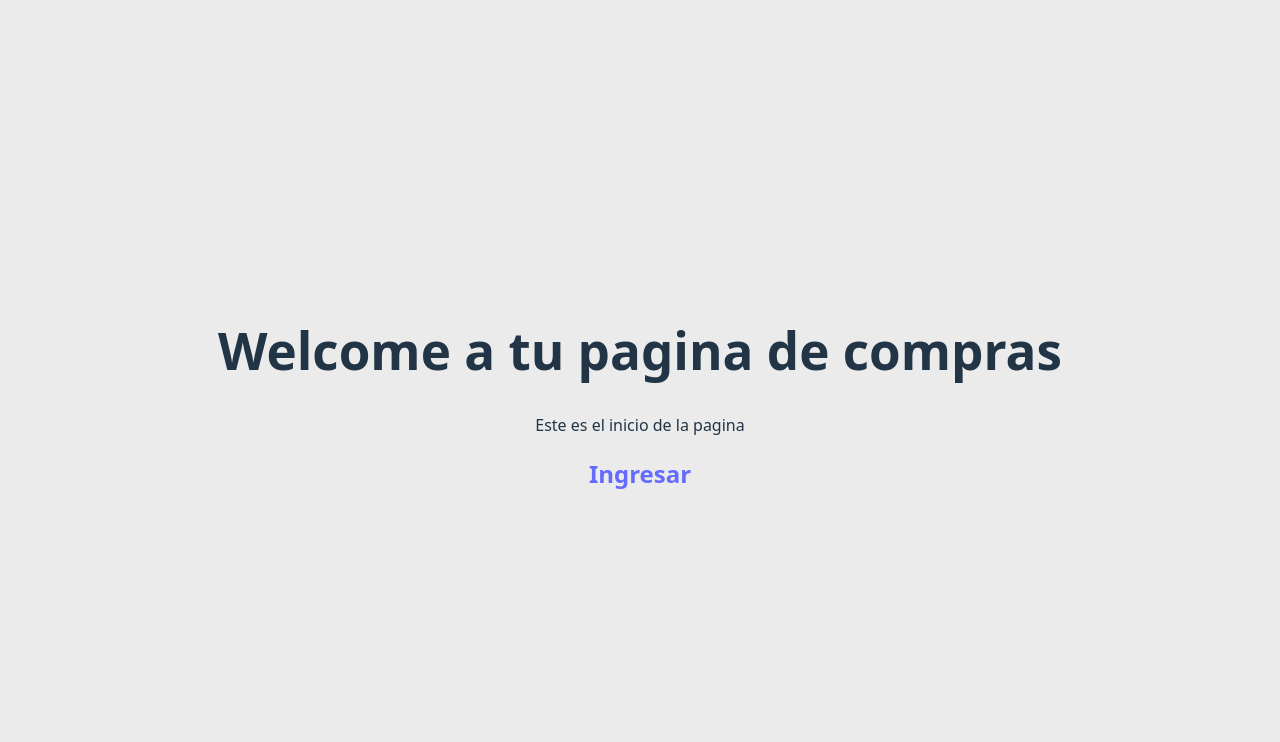
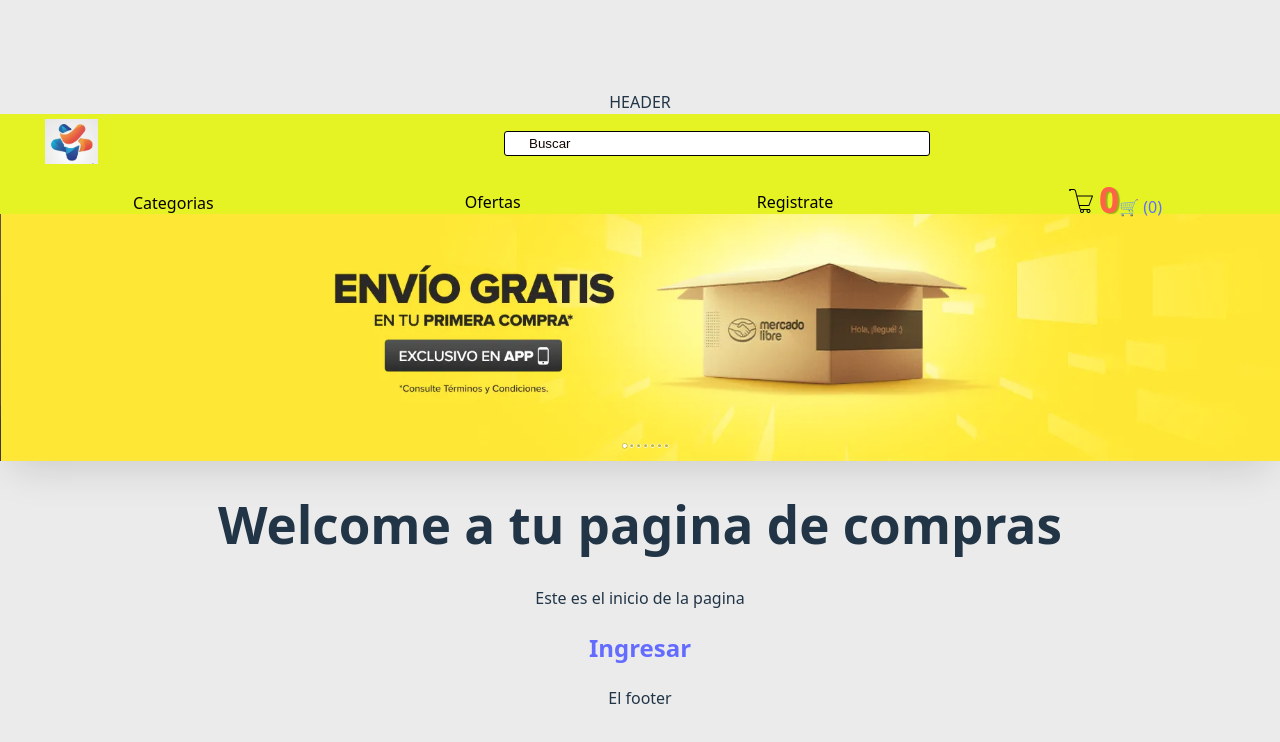
Before and after one commit to marzvk/proyecto_react_2025, a React (Vite) app in the folder react_2025/: page / in a window 1280 px wide. Shown: the top 742 px of the page. Built offline with nearby package versions, Linux system fonts and the light colour scheme.

Commit message:
Layout route, logica nav a layout

```diff
--- /dev/null
+++ b/react_2025/src/components/Layout.tsx
@@ -0,0 +1,86 @@
+import { Outlet } from "react-router";
+import Navbar from "../components/Navbar";
+import ProductCardContainer from "../components/ProductCardContainer";
+import FrontShowElement from "../components/ProductCard";
+import Respuesta from "../components/Response";
+import { useCarrito } from "../pages/Carrito";
+import { useState } from "react";
+
+function Layout() {
+    const { agregarAlCarrito } = useCarrito();
+    const [count, setCount] = useState(0);
+    const [filtro, setFiltro] = useState("");
+    const [categoriaElegida, setCategoriaElegida] = useState("");
+
+    const sumar1 = () => setCount((prev) => prev + 1);
+    const restar1 = () => setCount((prev) => (prev > 0 ? prev - 1 : 0));
+
+    const handleSearch = (value: string) => {
+        setFiltro(value.toLowerCase());
+    };
+
+    const productos = Respuesta.flatMap((cat) => cat.producto);
+    const categorias = Array.from(new Set(productos.map((prod) => prod.categoria)));
+
+    const categoriaFiltrada = categoriaElegida
+        ? productos.filter((p) => p.categoria === categoriaElegida)
+        : [];
+
+    const productosFiltrados = Respuesta.flatMap((categoria) =>
+        categoria.producto.filter((prod) =>
+            prod.title.toLowerCase().includes(filtro)
+        )
+    );
+
+    return (
+        <>
+            <header>HEADER</header>
+
+            <Navbar
+                count={count}
+                filter={filtro}
+                onSearch={handleSearch}
+                categoria={categorias}
+                selecCategoria={setCategoriaElegida}
+            />
+
+            <img className="logo" src="/logoo.png" alt="logo inicio" />
+
+            {categoriaFiltrada.length > 0 ? (
+                <ProductCardContainer title={`Categoria de ${categoriaElegida}`}>
+                    {categoriaFiltrada.slice(0, 6).map((prod) => (
+                        <FrontShowElement
+                            key={prod.id}
+                            {...prod}
+                            agregar={() => agregarAlCarrito(prod)}
+                            quitar={restar1}
+                        />
+                    ))}
+                </ProductCardContainer>
+            ) : filtro ? (
+                <div className="resultados-busqueda">
+                    <ProductCardContainer title="Resultados de búsqueda">
+                        {productosFiltrados.length > 0 ? (
+                            productosFiltrados.slice(0, 6).map((prod) => (
+                                <FrontShowElement
+                                    key={prod.id}
+                                    {...prod}
+                                    agregar={() => agregarAlCarrito(prod)}
+                                    quitar={restar1}
+                                />
+                            ))
+                        ) : (
+                            <p>No se encontraron productos.</p>
+                        )}
+                    </ProductCardContainer>
+                </div>
+            ) : null}
+
+            <main><Outlet /></main>
+
+            <footer>El footer</footer>
+        </>
+    );
+}
+
+export default Layout;
--- a/react_2025/src/main.tsx
+++ b/react_2025/src/main.tsx
@@ -8,6 +8,8 @@
 import NotFound from "./pages/NotFound.tsx";
 import { CarritoProvider } from "./pages/Carrito.tsx";
 import CarritoPage from "./pages/CarritoPage.tsx";
+import Layout from "./components/Layout.tsx";
+
 
 // App va con mayuscula, el llamado App
 createRoot(document.getElementById("root")!).render(
@@ -17,13 +19,13 @@
       <CarritoProvider>
         {/* Switch de las rutas  */}
         <Routes>
-
-          <Route path="/" element={<Home />} />
-          <Route path="/products" element={<App />} />
-          <Route path="/products/:id" element={<CardDetail />} />
-          <Route path="*" element={<NotFound />} />
-          <Route path="/carrito" element={<CarritoPage />} />
-
+          <Route element={<Layout />}>
+            <Route path="/" element={<Home />} />
+            <Route path="/products" element={<App />} />
+            <Route path="/products/:id" element={<CardDetail />} />
+            <Route path="*" element={<NotFound />} />
+            <Route path="/carrito" element={<CarritoPage />} />
+          </Route>
         </Routes>
       </CarritoProvider>
     </BrowserRouter>
--- a/react_2025/src/pages/CarritoPage.tsx
+++ b/react_2025/src/pages/CarritoPage.tsx
@@ -8,9 +8,15 @@
 
     const total = carrito.reduce((acc, prod) => acc + prod.precio, 0);
 
+    //  <Record<Clave, Valor>> tipo de objeto con claves y valores específicos(
+    //   id:number, producto: Product, cantidad: number)
     const productosAgrupados = carrito.reduce<Record<number, { producto: Product, cantidad: number }>>((acc, prod) => {
+
+        // si ya hay un id asi en acc, suma 1
         if (acc[prod.id]) {
             acc[prod.id].cantidad += 1;
+
+            // si no, crea el objeto con ese producto y cantidad 1
         } else {
             acc[prod.id] = { producto: prod, cantidad: 1 };
         }
@@ -64,9 +70,7 @@
             )}
             <Link
                 to="/"
-                className="mt-2 inline-block bg-blue-600 text-white px-4 py-2 rounded hover:bg-blue-700"
-            >
-                Seguir comprando
+            >Seguir comprando
             </Link>
         </div>
     );
```
Also changed, not shown: react_2025/src/pages/Carrito.tsx (line endings or trailing spaces).
